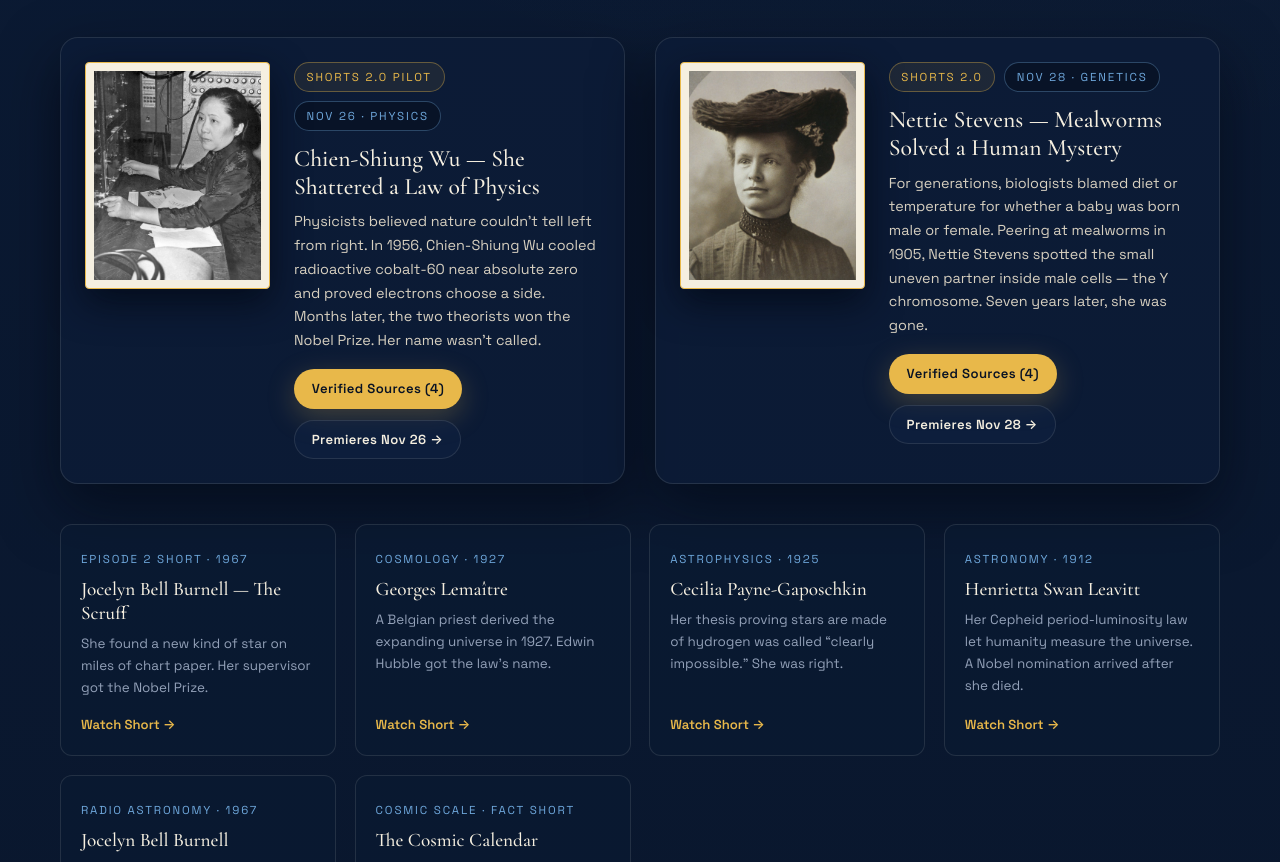
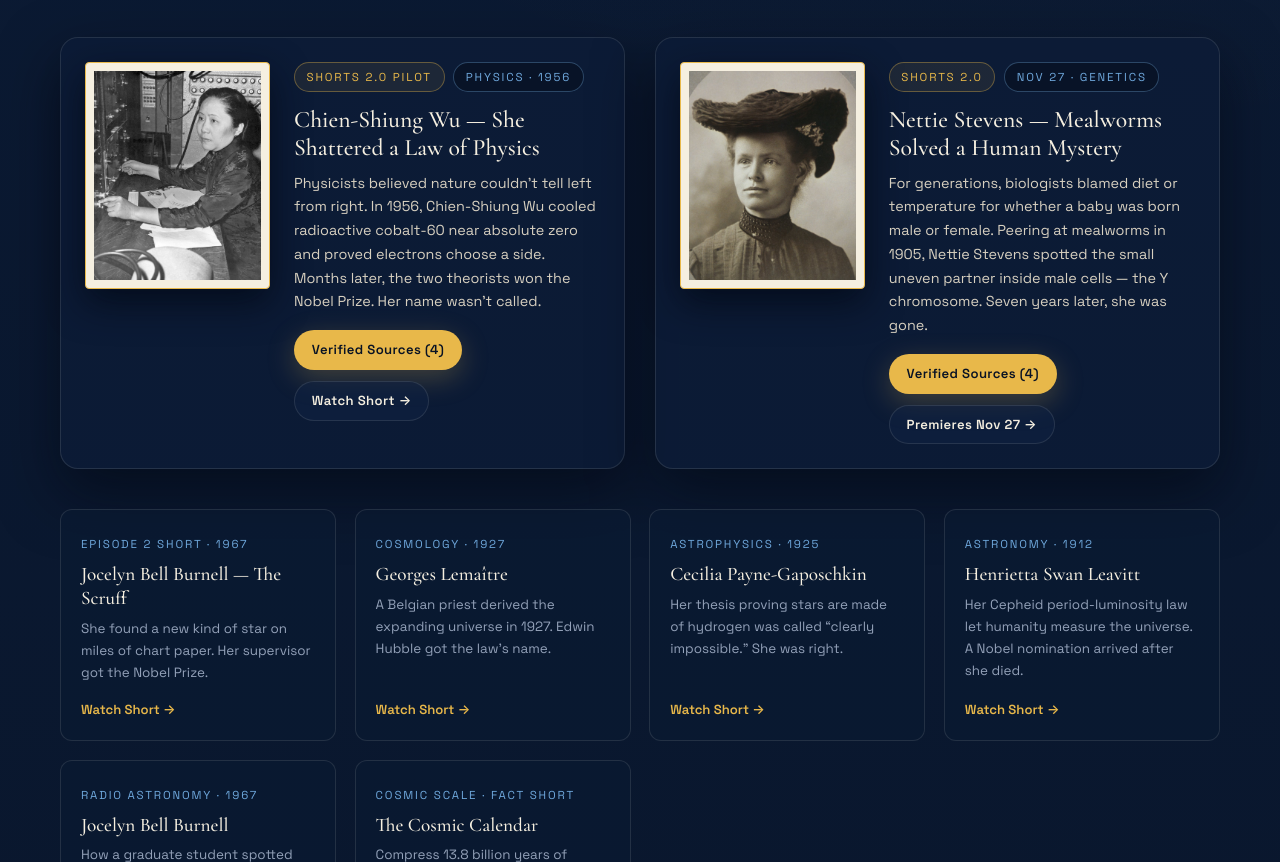
Before and after one commit to BrilliantAndOverlooked/BrilliantAndOverlooked.github.io, a plain HTML site: page index.html in a window 1280 px wide. Shown: the part 2556-3418 px from the top of the page. Drawn offline with nearby package versions, Linux system fonts and the light colour scheme.

Commit message:
Flip Chien-Shiung Wu live (Nov 25) and shift Nettie Stevens to Nov 27

```diff
--- a/index.html
+++ b/index.html
@@ -267,7 +267,7 @@
             <div>
               <div class="badge-row">
                 <span class="badge badge--gold">Shorts 2.0 Pilot</span>
-                <span class="badge badge--cyan">Nov 26 &middot; Physics</span>
+                <span class="badge badge--cyan">Physics &middot; 1956</span>
               </div>
               <h3>Chien-Shiung Wu &mdash; She Shattered a Law of Physics</h3>
               <p>
@@ -280,7 +280,7 @@
                   Verified Sources (4)
                 </button>
                 <a class="btn btn-ghost btn-sm" href="https://youtu.be/Br_m8brwUpg" target="_blank" rel="noopener noreferrer">
-                  Premieres Nov 26 &rarr;
+                  Watch Short &rarr;
                 </a>
               </div>
             </div>
@@ -306,7 +306,7 @@
             <div>
               <div class="badge-row">
                 <span class="badge badge--gold">Shorts 2.0</span>
-                <span class="badge badge--cyan">Nov 28 &middot; Genetics</span>
+                <span class="badge badge--cyan">Nov 27 &middot; Genetics</span>
               </div>
               <h3>Nettie Stevens &mdash; Mealworms Solved a Human Mystery</h3>
               <p>
@@ -319,7 +319,7 @@
                   Verified Sources (4)
                 </button>
                 <a class="btn btn-ghost btn-sm" href="https://youtu.be/2ZQ4NiE9ntA" target="_blank" rel="noopener noreferrer">
-                  Premieres Nov 28 &rarr;
+                  Premieres Nov 27 &rarr;
                 </a>
               </div>
             </div>
```
